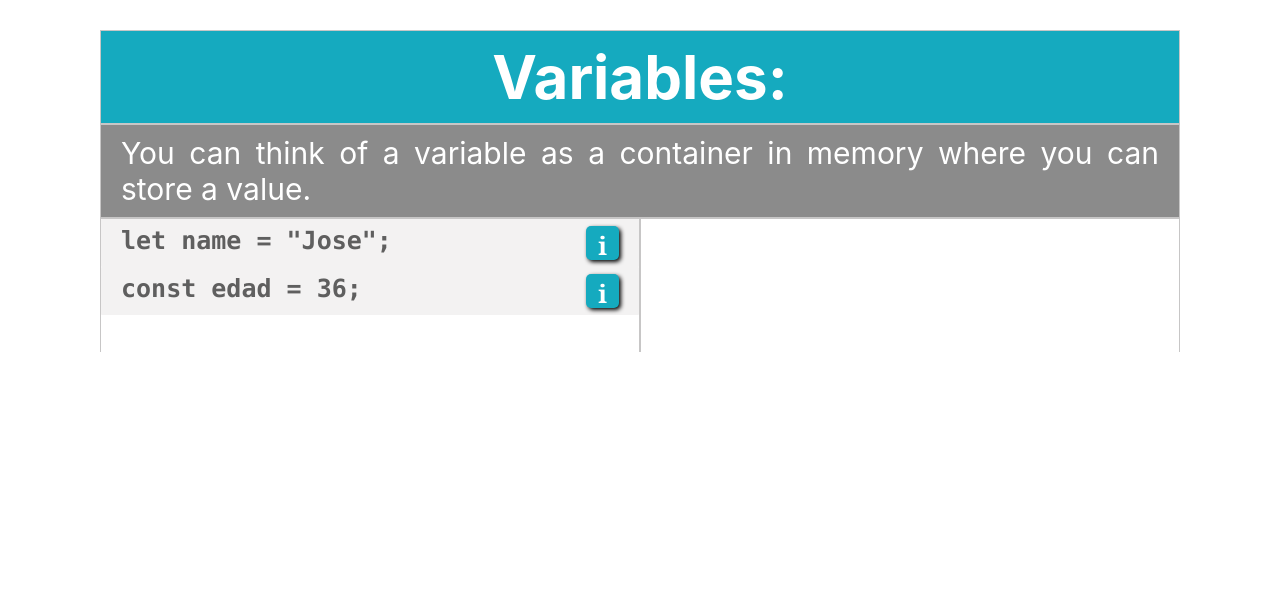
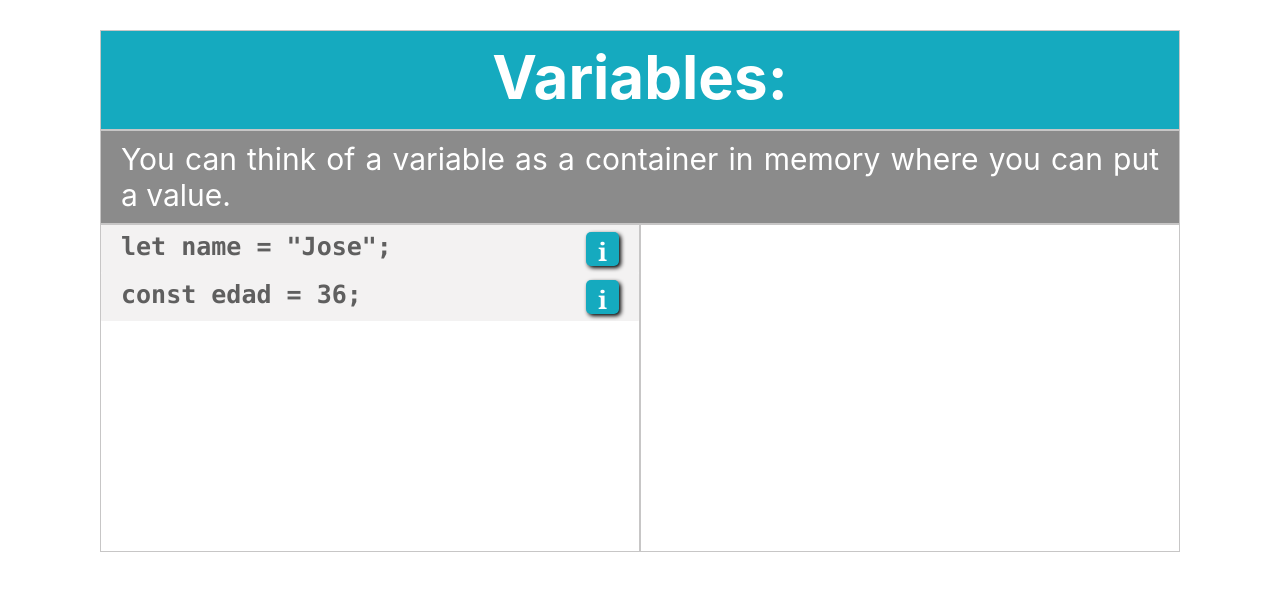
Before and after one commit to alexisshriov/ventall, a React (Create React App) app: page / in a window 1280 px wide. Shown: the top 590 px of the page. Built offline with nearby package versions, Linux system fonts and the light colour scheme.

Commit message:
Revert "changed main layout, made topics expandable"
This reverts commit 665c56a1afb084eaedcaa234b591563f5f59db30.

```diff
--- a/src/components/AccordionBody/AccordionBody.scss
+++ b/src/components/AccordionBody/AccordionBody.scss
@@ -1,8 +1,10 @@
 .accordion-body {
   height: 0px;
-  overflow: hidden;
-  transition: height 1s;
+  padding: 8%;
+  transition: height 4s;
   &.active {
+    background-color: #c1f3fa;
+    border: solid 1px #15aabf;
     height: auto;
     .content{
       opacity: 1;
--- a/src/components/AccordionHeader/AccordionHeader.js
+++ b/src/components/AccordionHeader/AccordionHeader.js
@@ -1,19 +1,10 @@
 import React from 'react';
-import './AccordionHeader.scss';
+import './AccordionHeader.scss'
 
 class AccordionHeader extends React.Component {
-
-  handleClick = () => {
-    const {toggleFunction} = this.props
-
-    if(toggleFunction){
-      toggleFunction()
-    }
-  }
-
   render() {
     return (
-      <div onClick = {this.handleClick} className={`accordion-header ${this.props.display ? 'accordion-header-active' : null}`}>
+      <div className={`accordion-header ${this.props.display ? 'accordion-header-active' : null}`}>
         <div className="content">
           {this.props.children}
         </div>
--- a/src/components/AccordionHeader/AccordionHeader.scss
+++ b/src/components/AccordionHeader/AccordionHeader.scss
@@ -1,4 +1,7 @@
 .accordion-header {
+  padding: 8%;
+  background-color: #c1f3fa;
+  border: solid 1px #15aabf;
   .content{
     text-align: justify;
   }
--- a/src/components/Page/Page.js
+++ b/src/components/Page/Page.js
@@ -2,24 +2,17 @@ import React from 'react';
 import CodeLine from '../CodeLine/CodeLine';
 import AccordionHeader from '../AccordionHeader/AccordionHeader';
 import AccordionBody from '../AccordionBody/AccordionBody';
-import LineInfo from '../CodeLine/CodeLine';
 import './Page.scss';
 
 class Page extends React.Component {
   state = {
-    expandHypCont1: false,
+    expandHypCont1: true,
     showBody1: false,
-    selectedLineIndex: -1,
-    showVariablesContent: true
-
+    selectedLineIndex: -1
   }
 
   expandHyperContent = () => {
     this.setState({ showBody1: !this.state.showBody1 })
-  }
-
-  expandVariableContent = () => {
-    this.setState({ showVariablesContent: !this.state.showVariablesContent })
   }
 
   onLineSelect = (index) => {
@@ -31,59 +24,55 @@ class Page extends React.Component {
       case 1:
         return(
           <div>
-            <AccordionHeader display={this.state.expandHypCont1}>
-              <div className="line-info">
+            <AccordionHeader toggleFunction={this.onClick} display={this.state.expandHypCont1}>
               The const keyword creates a <b style={{ color: '#15aabf' }} onClick={this.expandHyperContent}>read-only</b> reference to a value.
-              </div>
             </AccordionHeader>
-            <AccordionBody display={this.state.showBody1}>
-              <div className="line-info">
-                A <b onClick={this.expandHyperContent} style={{ color: '#15aabf' }}>read-only</b> value is a value that once asigned cannot be changed later on.
+            <AccordionBody display={this.state.showBody1 && this.state.expandHypCont1} >
+              A <b style={{ color: '#15aabf' }}>read-only</b> value is a value that once asigned cannot be changed later on.
               {'If you try to re-asign it it will throw erros:'}<br /><br />
               <b style={{ color: '#15aabf' }}>Example:</b> <br />
               {'const a = 0;'}<br />
               {'a = 1;'}<span style={{ color: 'brown' }}>&nbsp;&nbsp;&nbsp;&nbsp;&nbsp;&nbsp;&nbsp;&nbsp;&nbsp;&nbsp;&nbsp;&nbsp;&nbsp;//  this will throw an error.</span>
-               </div>
             </AccordionBody>
           </div>
         )
+        break;
       case 2:
         return(
           <div>
              <AccordionHeader toggleFunction={this.onClick} display={this.state.expandHypCont1}>
-              <div className="line-info">
               {'this is another explanation about  a secondary line'}
-              </div>
             </AccordionHeader>
           </div>
         )
+        break;
     }
   }
 
   render() {
     return (
       <div className="page">
-        <AccordionHeader toggleFunction={this.expandVariableContent} display={this.state.expandHypCont1}>
+        <div class="grid-container">
           <div class="grid-item header-item">
             Variables:
           </div>
-        </AccordionHeader>
-        <AccordionBody display={this.state.showVariablesContent} >
-          <div class="grid-container">
           <div class="grid-item info-item">
-              You can think of a variable as a container in memory where you can store a value.
+            You can think of a variable as a container in memory where you can put a value.
           </div>
           <div class="grid-item code-panel">
           <CodeLine onLineSelect={this.onLineSelect} index={1} link>{'let name = "Jose";'}</CodeLine>
           <CodeLine onLineSelect={this.onLineSelect} index={2} link>{'const edad = 36;'}</CodeLine>
+            {/* <CodeLine onLineSelect={this.onLineSelect} index={1} link>{'const counter = 10;'}</CodeLine>
+            <CodeLine onLineSelect={this.onLineSelect} index={2} link>{'for (let i = 0; i< 10; i++)'}</CodeLine>
+            <CodeLine onLineSelect={this.onLineSelect} index={3}>{'{'}</CodeLine>
+            <CodeLine onLineSelect={this.onLineSelect} index={4} link>&nbsp;&nbsp;{'console.log("test");'}</CodeLine>
+            <CodeLine onLineSelect={this.onLineSelect} index={5}>{'}'}</CodeLine> */}
             <br />
           </div>
           <div class="grid-item details-panel">
             {this.renderInfo(this.state.selectedLineIndex)}
           </div>
         </div>
-        </AccordionBody>
-
       </div>
     )
   }
--- a/src/components/Page/Page.scss
+++ b/src/components/Page/Page.scss
@@ -2,7 +2,7 @@
 .grid-container {
   display: grid;
   grid-template-columns: 50% 50%;
-  grid-template-rows: auto 100%;
+  grid-template-rows: 100px auto 100%;
   background-color: white;
 }
 
@@ -40,11 +40,3 @@
 .page {
   margin: 30px 100px;
 }
-
-
-//_________________
-.line-info {
-  padding: 8%;
-  background-color: #c1f3fa;
-  border: solid 1px #15aabf;
-}
```
Lines whose indentation alone changed are shown as unchanged.
